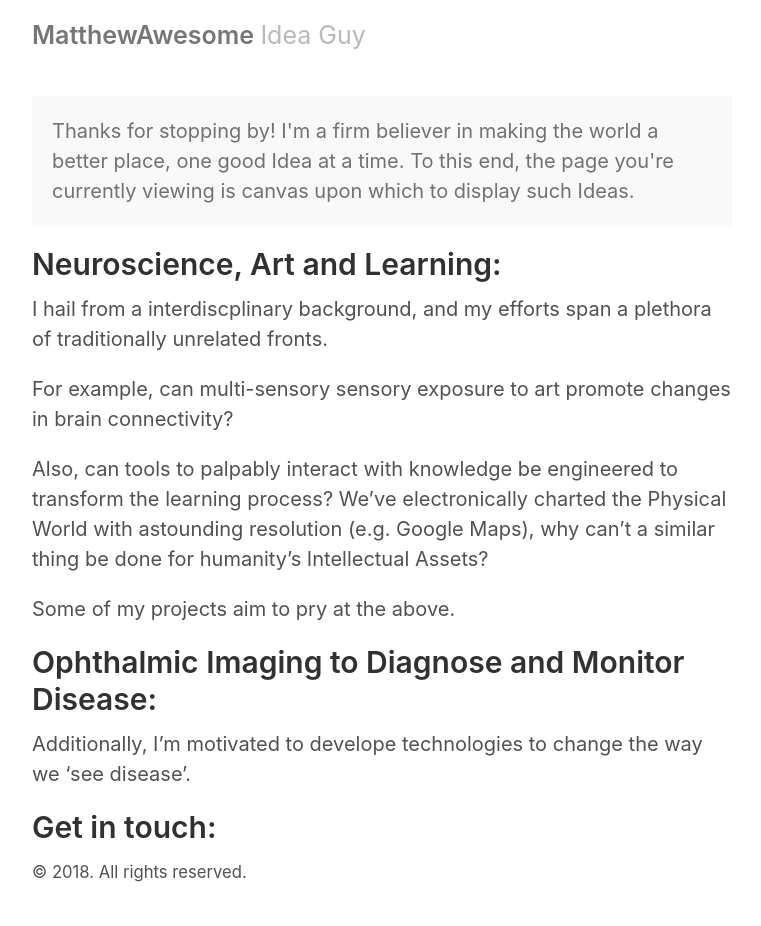
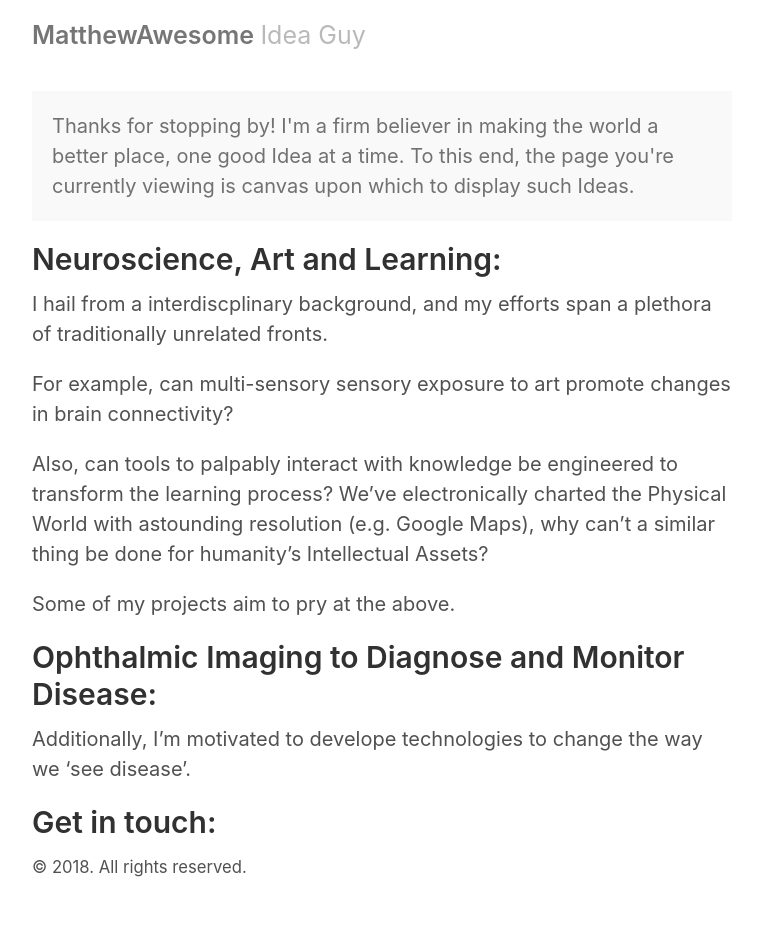
Before and after one commit to MatthewAwesome/MatthewAwesome.github.io, a Jekyll site: the page built from index.md, in a window 1280 px wide. Shown: the whole page, without its empty margins (258-1019 px from the left). Built offline with Jekyll 4.4.1, drawn with Linux system fonts in a browser that asks for light colours.

Commit message:
styles...

```diff
--- a/_sass/_masthead.scss
+++ b/_sass/_masthead.scss
@@ -5,7 +5,7 @@
 .masthead {
   padding-top:    1rem;
   padding-bottom: 1rem;
-  margin-bottom: 1.25rem;
+  margin-bottom: 1rem;
 }
 
 .masthead-title {
```
